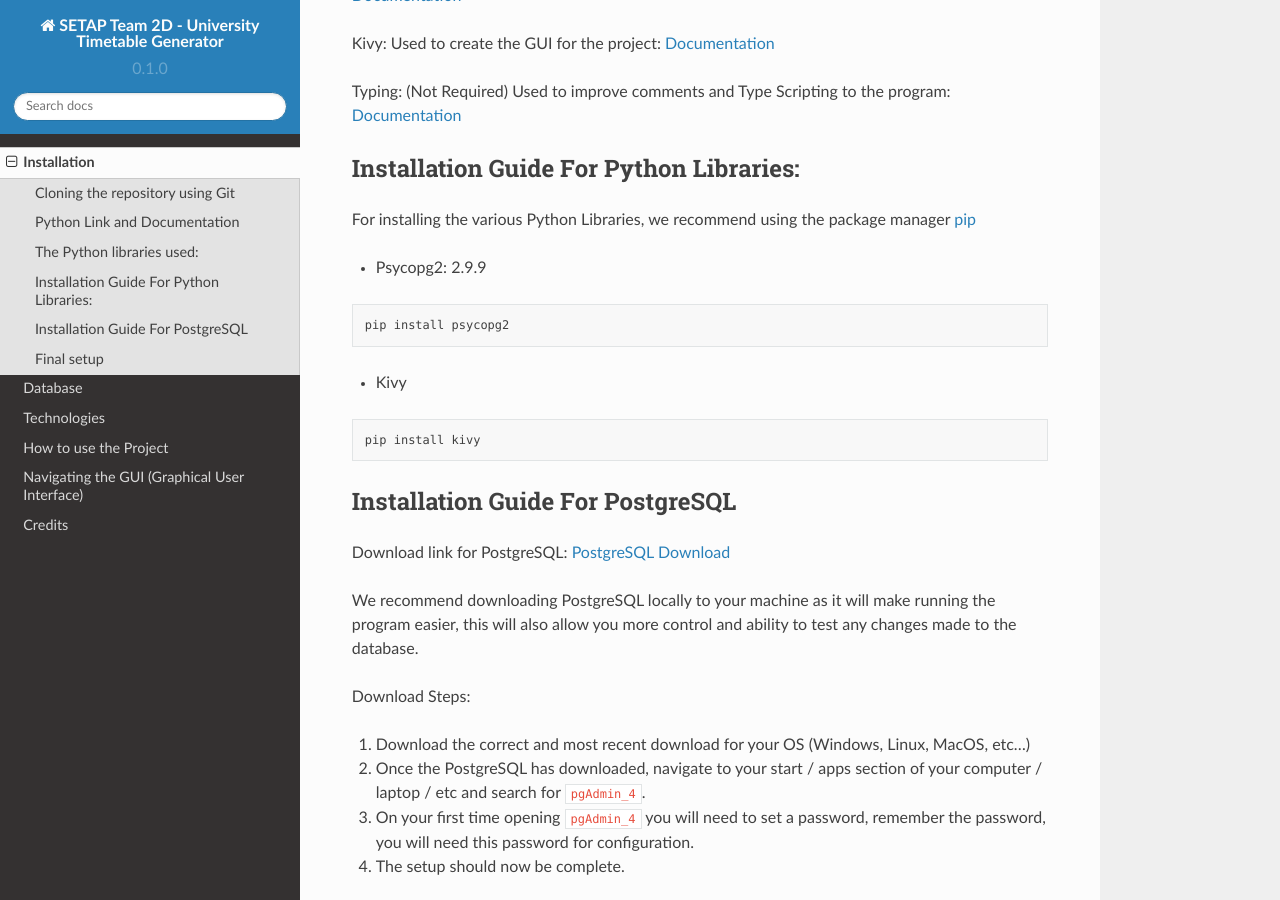
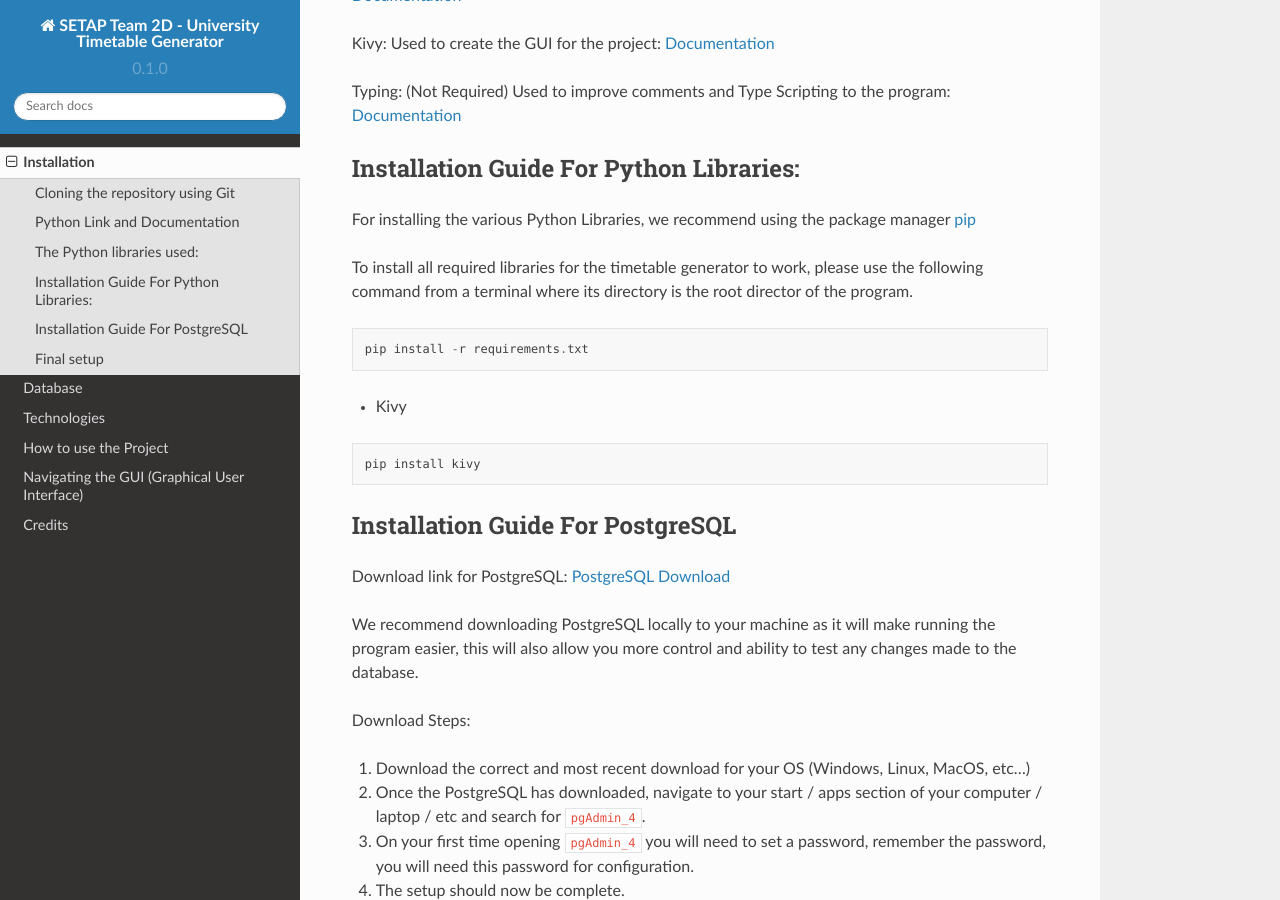
Before and after one commit to Group-2D/Demo-Project, a Sphinx documentation site: the page built from docs/source/installation.rst, in a window 1280 px wide and 900 px high, scrolled down 584 px. Built offline with Sphinx 7.4.7 and the Read the Docs theme 2.0.0, drawn with Linux system fonts in a browser that asks for light colours.

Commit message:
Update installation.rst

```diff
--- a/docs/source/installation.rst
+++ b/docs/source/installation.rst
@@ -67,11 +67,11 @@
 
 For installing the various Python Libraries, we recommend using the package manager `pip <https://pypi.org/project/pip/>`_
 
-- Psycopg2: 2.9.9
+To install all required libraries for the timetable generator to work, please use the following command from a terminal where its directory is the root director of the program.
 
 ::
 
-    pip install psycopg2
+    pip install -r requirements.txt
 
 - Kivy
 
```
